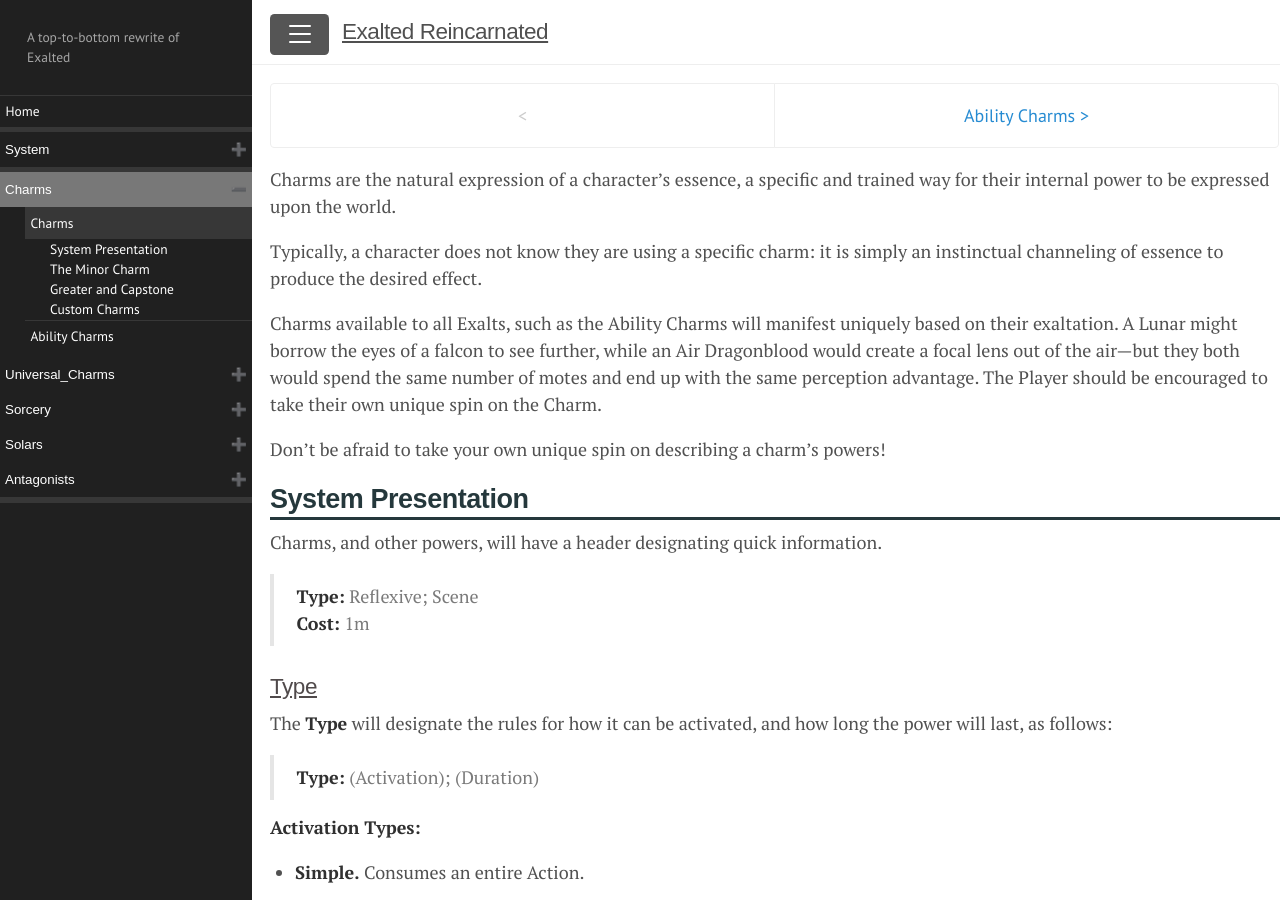
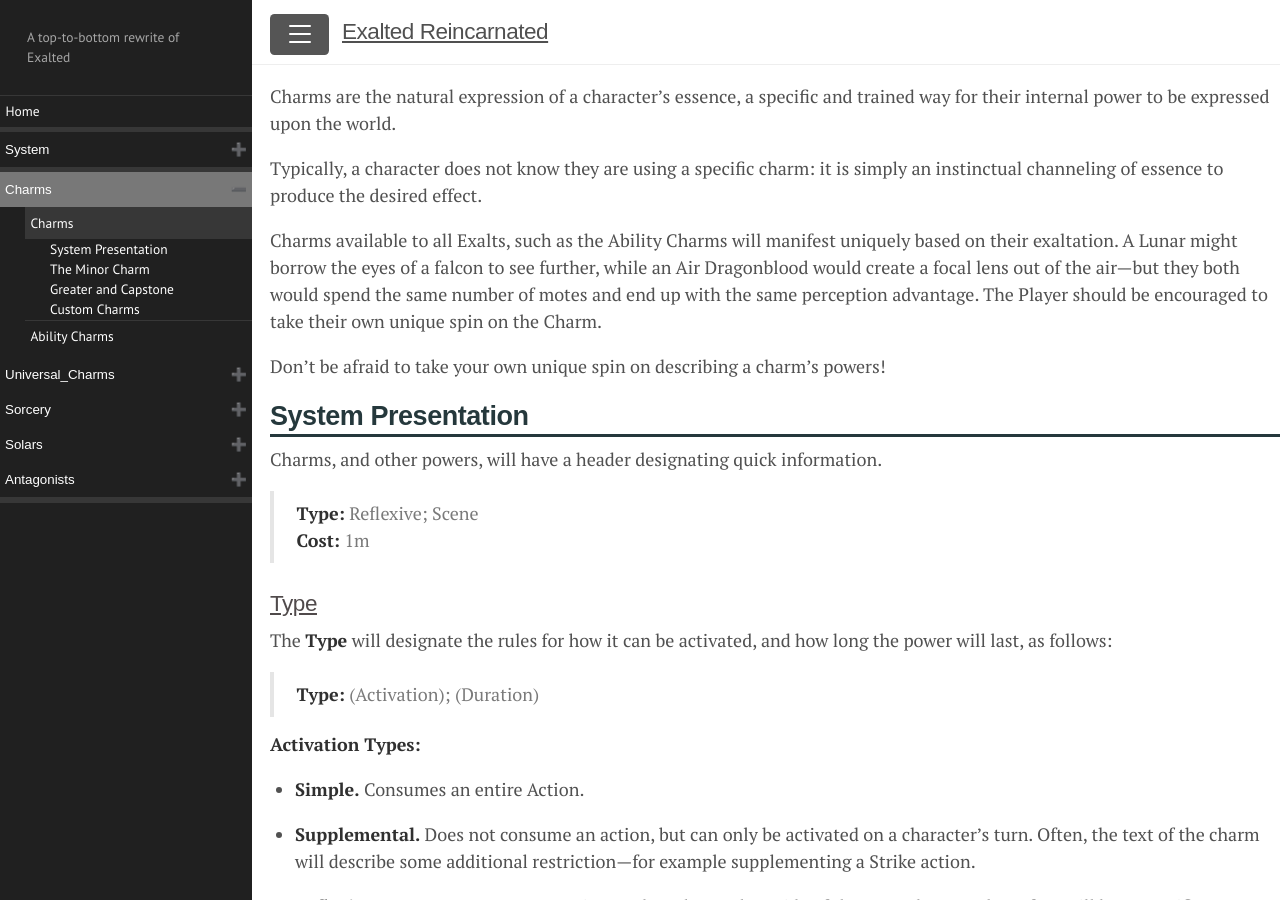
Before and after one commit to Dragonmystic707/exalted-reincarnated, a Jekyll site: the page built from docs/Charms/Charms.md, in a window 1280 px wide and 900 px high. Built offline with Jekyll 4.4.1, drawn with Linux system fonts in a browser that asks for light colours.

Commit message:
Updated a few charms

```diff
--- a/docs/Charms/Charms.md
+++ b/docs/Charms/Charms.md
@@ -4,8 +4,6 @@ base_url: Charms
 title: Charms
 order: 0
 group_order: 4
-next_url: Ability Charms
-next_title: Ability Charms
 ---
 
 Charms are the natural expression of a character’s essence, a specific
```
Also changed, not shown: 4 other files.
